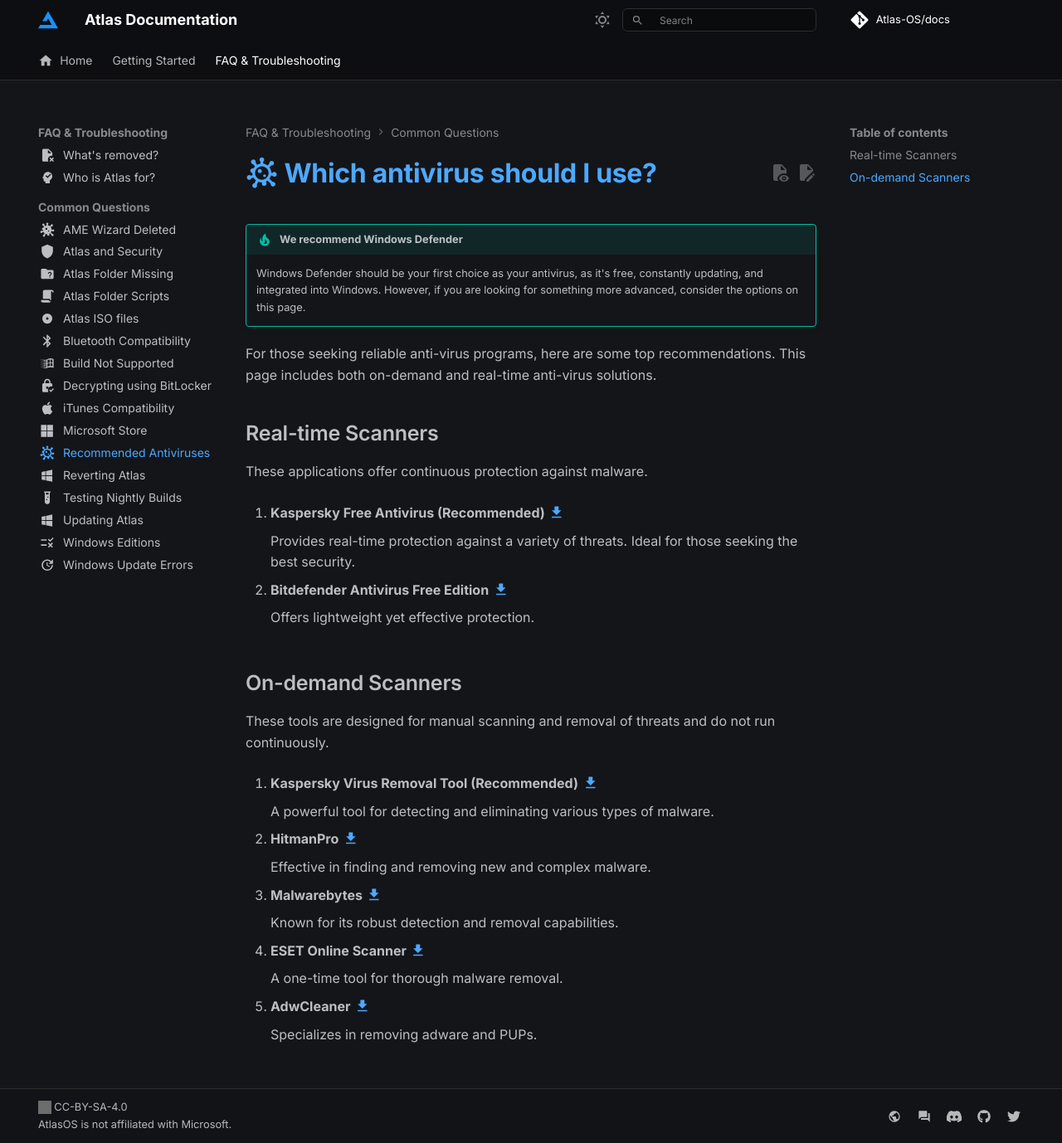
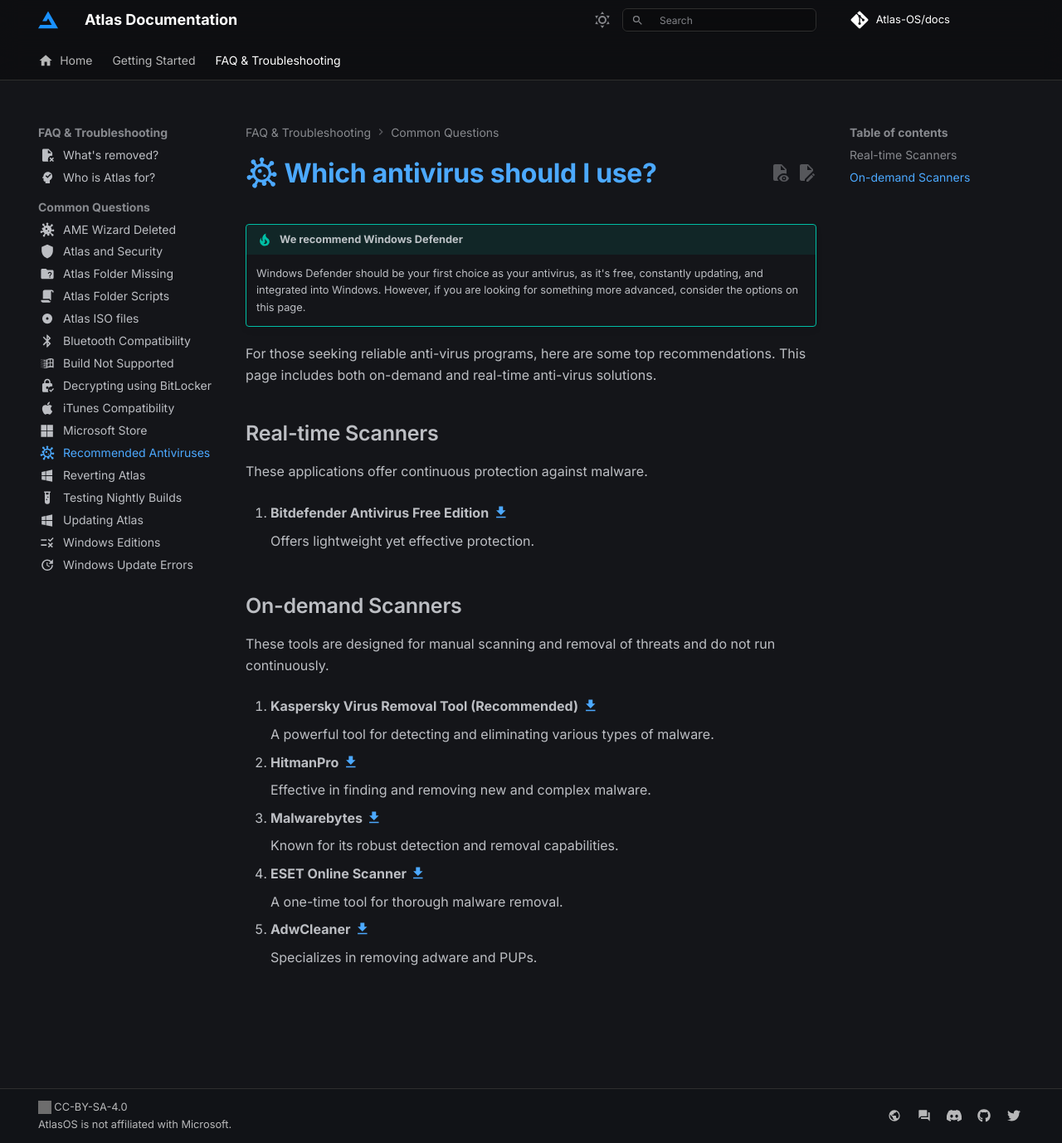
Before and after one commit to Atlas-OS/docs, an MkDocs documentation site: the page built from docs/faq-and-troubleshooting/common-questions/recommended-antiviruses.md, in a window 1280 px wide and 1378 px high. Shown: the whole window at 83% size. Built offline with MkDocs 1.6.1 and Material for MkDocs 9.7.7, drawn with Linux system fonts in a browser that asks for light colours; some web fonts are replaced; comment, search, counter and statistics services are not loaded; grey boxes are pictures that could not be loaded.

Commit message:
fix: kaspersky realtime free no longer exists

```diff
--- a/docs/faq-and-troubleshooting/common-questions/recommended-antiviruses.md
+++ b/docs/faq-and-troubleshooting/common-questions/recommended-antiviruses.md
@@ -13,11 +13,7 @@ For those seeking reliable anti-virus programs, here are some top recommendation
 ## Real-time Scanners
 These applications offer continuous protection against malware.
 
-1. **Kaspersky Free Antivirus (Recommended)** [:material-download:](https://kaspersky.com/downloads/free-antivirus)
-
-	Provides real-time protection against a variety of threats. Ideal for those seeking the best security.
-
-2. **Bitdefender Antivirus Free Edition** [:material-download:](https://download.bitdefender.com/windows/installer/en-us/bitdefender_avfree.exe)
+1. **Bitdefender Antivirus Free Edition** [:material-download:](https://download.bitdefender.com/windows/installer/en-us/bitdefender_avfree.exe)
 
 	Offers lightweight yet effective protection.
 
```
